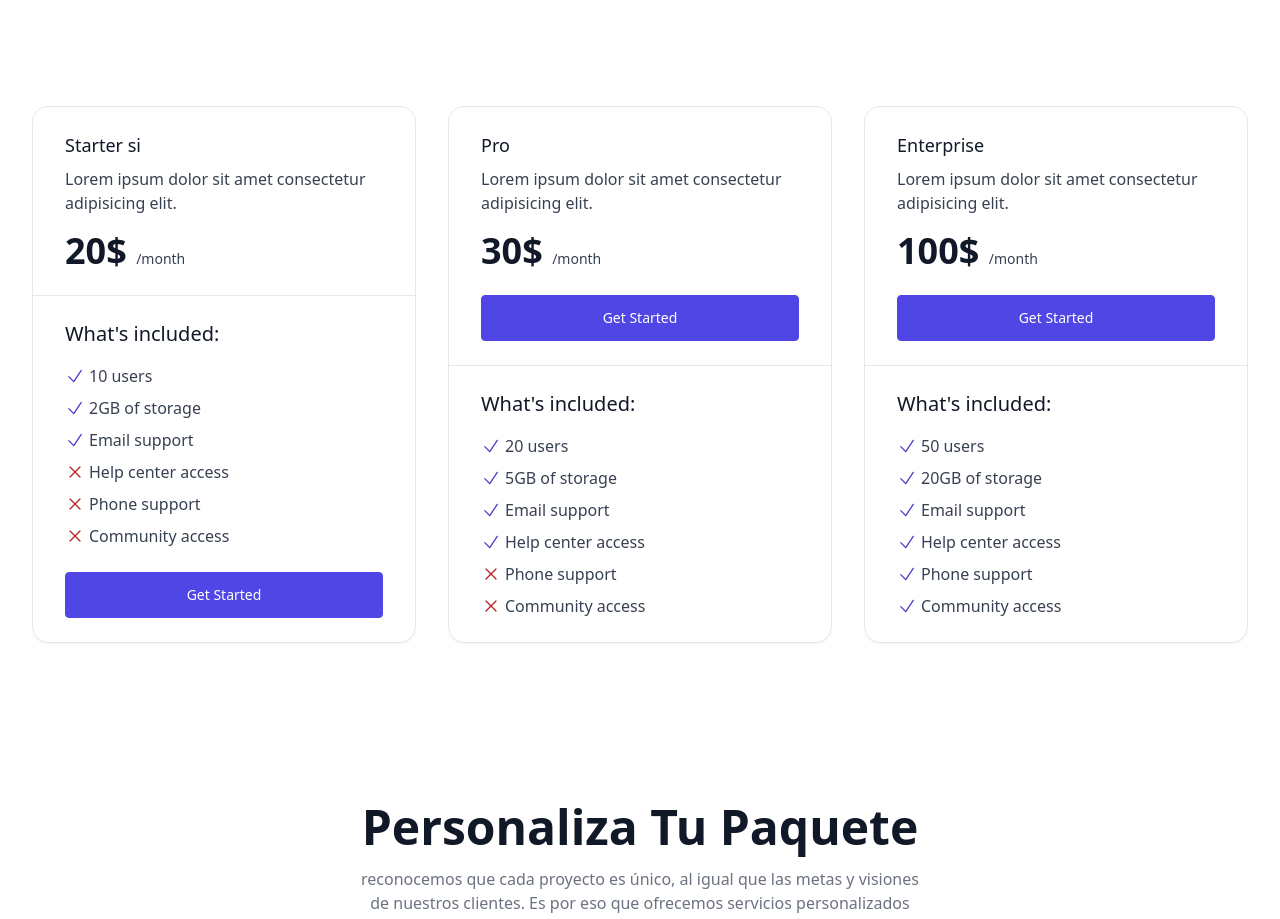
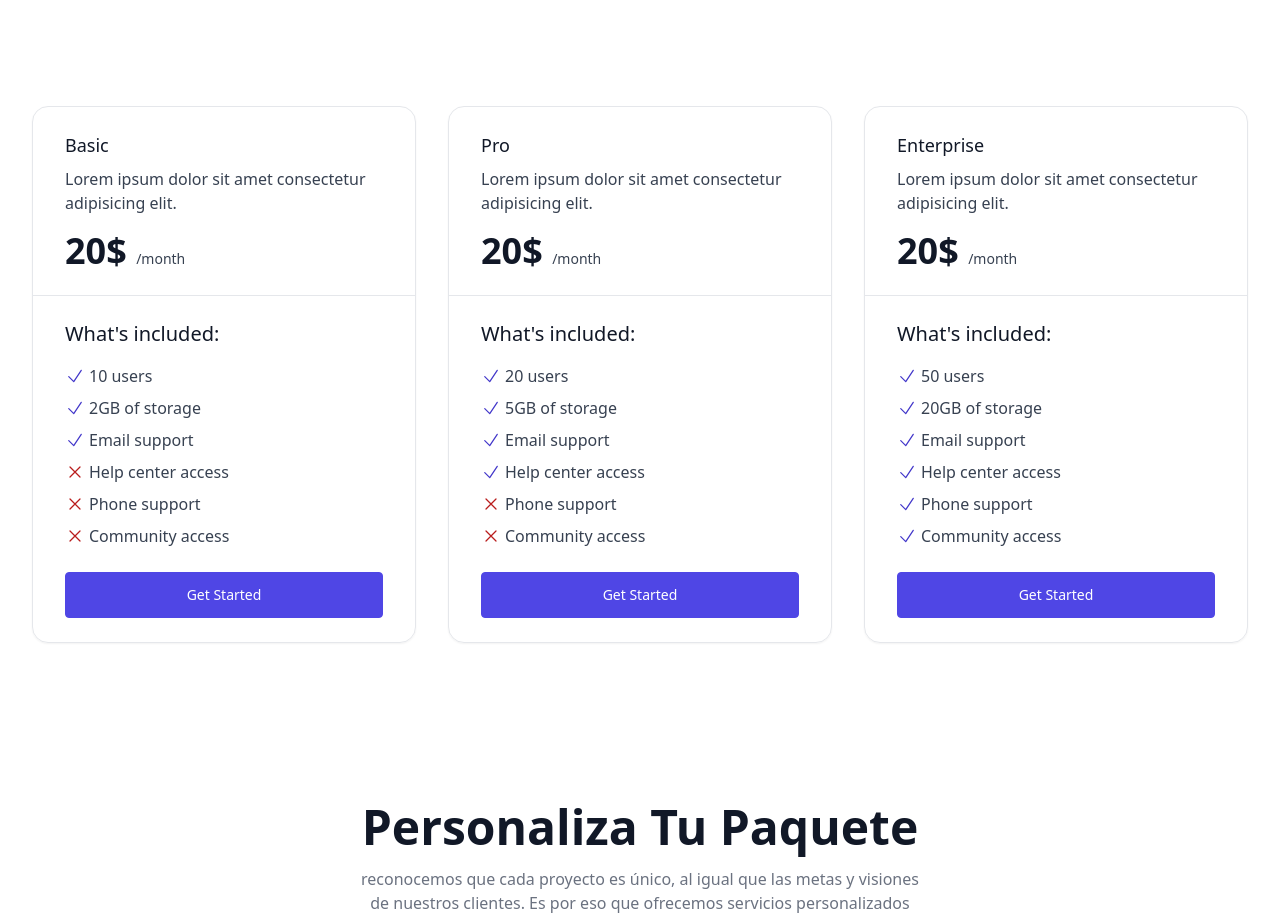
Before and after one commit to lororock/ChangoPro, a Vue app: page / in a window 1280 px wide. Shown: the part 2840-3759 px from the top of the page. Built offline with nearby package versions, Linux system fonts and the light colour scheme; what tailwindcss-animated would draw is missing.

Commit message:
planes getDown

```diff
--- a/src/components/Planes.vue
+++ b/src/components/Planes.vue
@@ -1,4 +1,3 @@
-
 <script setup>
 import { ref, onMounted, onUnmounted } from 'vue';
 
@@ -6,10 +5,11 @@ const isIntersecting = ref(false);
 const elementoRef = ref(null);
 
 onMounted(() => {
+
     const elemento = elementoRef.value;
 
     const opciones = {
-        threshold: 0.8, // Activar el observer cuando al menos el 50% del elemento esté visible
+        threshold: 0.1, // Activar el observer cuando al menos el 50% del elemento esté visible
     };
 
     const observer = new IntersectionObserver((entries) => {
@@ -39,7 +39,7 @@ onMounted(() => {
                     :class="isIntersecting ? 'divide-y divide-gray-200 rounded-2xl border border-gray-200 shadow-sm animate-flip-down animate-once animate-duration-[2000ms] animate-normal' : 'divide-y divide-gray-200 rounded-2xl border border-gray-200 shadow-sm'">
                     <div class="p-6 sm:px-8">
                         <h2 class="text-lg font-medium text-gray-900">
-                            Starter {{ isIntersecting ? 'si' : 'no' }}
+                            Basic
                             <span class="sr-only">Plan</span>
                         </h2>
 
@@ -59,8 +59,8 @@ onMounted(() => {
 
                         <ul class="mt-2 space-y-2 sm:mt-4">
                             <li class="flex items-center gap-1">
-                                <svg xmlns="http://www.w3.org/2000/svg" fill="none" viewBox="0 0 24 24" stroke-width="1.5"
-                                    stroke="currentColor" class="h-5 w-5 text-indigo-700">
+                                <svg xmlns="http://www.w3.org/2000/svg" fill="none" viewBox="0 0 24 24"
+                                    stroke-width="1.5" stroke="currentColor" class="h-5 w-5 text-indigo-700">
                                     <path stroke-linecap="round" stroke-linejoin="round" d="M4.5 12.75l6 6 9-13.5" />
                                 </svg>
 
@@ -68,8 +68,8 @@ onMounted(() => {
                             </li>
 
                             <li class="flex items-center gap-1">
-                                <svg xmlns="http://www.w3.org/2000/svg" fill="none" viewBox="0 0 24 24" stroke-width="1.5"
-                                    stroke="currentColor" class="h-5 w-5 text-indigo-700">
+                                <svg xmlns="http://www.w3.org/2000/svg" fill="none" viewBox="0 0 24 24"
+                                    stroke-width="1.5" stroke="currentColor" class="h-5 w-5 text-indigo-700">
                                     <path stroke-linecap="round" stroke-linejoin="round" d="M4.5 12.75l6 6 9-13.5" />
                                 </svg>
 
@@ -77,8 +77,8 @@ onMounted(() => {
                             </li>
 
                             <li class="flex items-center gap-1">
-                                <svg xmlns="http://www.w3.org/2000/svg" fill="none" viewBox="0 0 24 24" stroke-width="1.5"
-                                    stroke="currentColor" class="h-5 w-5 text-indigo-700">
+                                <svg xmlns="http://www.w3.org/2000/svg" fill="none" viewBox="0 0 24 24"
+                                    stroke-width="1.5" stroke="currentColor" class="h-5 w-5 text-indigo-700">
                                     <path stroke-linecap="round" stroke-linejoin="round" d="M4.5 12.75l6 6 9-13.5" />
                                 </svg>
 
@@ -86,8 +86,8 @@ onMounted(() => {
                             </li>
 
                             <li class="flex items-center gap-1">
-                                <svg xmlns="http://www.w3.org/2000/svg" fill="none" viewBox="0 0 24 24" stroke-width="1.5"
-                                    stroke="currentColor" class="h-5 w-5 text-red-700">
+                                <svg xmlns="http://www.w3.org/2000/svg" fill="none" viewBox="0 0 24 24"
+                                    stroke-width="1.5" stroke="currentColor" class="h-5 w-5 text-red-700">
                                     <path stroke-linecap="round" stroke-linejoin="round" d="M6 18L18 6M6 6l12 12" />
                                 </svg>
 
@@ -95,8 +95,8 @@ onMounted(() => {
                             </li>
 
                             <li class="flex items-center gap-1">
-                                <svg xmlns="http://www.w3.org/2000/svg" fill="none" viewBox="0 0 24 24" stroke-width="1.5"
-                                    stroke="currentColor" class="h-5 w-5 text-red-700">
+                                <svg xmlns="http://www.w3.org/2000/svg" fill="none" viewBox="0 0 24 24"
+                                    stroke-width="1.5" stroke="currentColor" class="h-5 w-5 text-red-700">
                                     <path stroke-linecap="round" stroke-linejoin="round" d="M6 18L18 6M6 6l12 12" />
                                 </svg>
 
@@ -104,8 +104,8 @@ onMounted(() => {
                             </li>
 
                             <li class="flex items-center gap-1">
-                                <svg xmlns="http://www.w3.org/2000/svg" fill="none" viewBox="0 0 24 24" stroke-width="1.5"
-                                    stroke="currentColor" class="h-5 w-5 text-red-700">
+                                <svg xmlns="http://www.w3.org/2000/svg" fill="none" viewBox="0 0 24 24"
+                                    stroke-width="1.5" stroke="currentColor" class="h-5 w-5 text-red-700">
                                     <path stroke-linecap="round" stroke-linejoin="round" d="M6 18L18 6M6 6l12 12" />
                                 </svg>
 
@@ -119,7 +119,8 @@ onMounted(() => {
                     </div>
                 </div>
 
-                <div class="divide-y divide-gray-200 rounded-2xl border border-gray-200 shadow-sm">
+                <div
+                    :class="isIntersecting ? 'divide-y divide-gray-200 rounded-2xl border border-gray-200 shadow-sm animate-flip-down animate-once animate-duration-[2000ms] animate-normal' : 'divide-y divide-gray-200 rounded-2xl border border-gray-200 shadow-sm'">
                     <div class="p-6 sm:px-8">
                         <h2 class="text-lg font-medium text-gray-900">
                             Pro
@@ -129,15 +130,12 @@ onMounted(() => {
                         <p class="mt-2 text-gray-700">Lorem ipsum dolor sit amet consectetur adipisicing elit.</p>
 
                         <p class="mt-2 sm:mt-4">
-                            <strong class="text-3xl font-bold text-gray-900 sm:text-4xl"> 30$ </strong>
+                            <strong class="text-3xl font-bold text-gray-900 sm:text-4xl"> 20$ </strong>
 
                             <span class="text-sm font-medium text-gray-700">/month</span>
                         </p>
 
-                        <a class="mt-4 block rounded border border-indigo-600 bg-indigo-600 px-12 py-3 text-center text-sm font-medium text-white hover:bg-transparent hover:text-indigo-600 focus:outline-none focus:ring active:text-indigo-500 sm:mt-6"
-                            href="#">
-                            Get Started
-                        </a>
+
                     </div>
 
                     <div class="p-6 sm:px-8">
@@ -145,8 +143,8 @@ onMounted(() => {
 
                         <ul class="mt-2 space-y-2 sm:mt-4">
                             <li class="flex items-center gap-1">
-                                <svg xmlns="http://www.w3.org/2000/svg" fill="none" viewBox="0 0 24 24" stroke-width="1.5"
-                                    stroke="currentColor" class="h-5 w-5 text-indigo-700">
+                                <svg xmlns="http://www.w3.org/2000/svg" fill="none" viewBox="0 0 24 24"
+                                    stroke-width="1.5" stroke="currentColor" class="h-5 w-5 text-indigo-700">
                                     <path stroke-linecap="round" stroke-linejoin="round" d="M4.5 12.75l6 6 9-13.5" />
                                 </svg>
 
@@ -198,10 +196,15 @@ onMounted(() => {
                                 <span class="text-gray-700"> Community access </span>
                             </li>
                         </ul>
+                        <a class="mt-4 block rounded border border-indigo-600 bg-indigo-600 px-12 py-3 text-center text-sm font-medium text-white hover:bg-transparent hover:text-indigo-600 focus:outline-none focus:ring active:text-indigo-500 sm:mt-6"
+                            href="#">
+                            Get Started
+                        </a>
                     </div>
                 </div>
 
-                <div class="divide-y divide-gray-200 rounded-2xl border border-gray-200 shadow-sm">
+                <div
+                    :class="isIntersecting ? 'divide-y divide-gray-200 rounded-2xl border border-gray-200 shadow-sm animate-flip-down animate-once animate-duration-[2000ms] animate-normal' : 'divide-y divide-gray-200 rounded-2xl border border-gray-200 shadow-sm'">
                     <div class="p-6 sm:px-8">
                         <h2 class="text-lg font-medium text-gray-900">
                             Enterprise
@@ -211,15 +214,12 @@ onMounted(() => {
                         <p class="mt-2 text-gray-700">Lorem ipsum dolor sit amet consectetur adipisicing elit.</p>
 
                         <p class="mt-2 sm:mt-4">
-                            <strong class="text-3xl font-bold text-gray-900 sm:text-4xl"> 100$ </strong>
+                            <strong class="text-3xl font-bold text-gray-900 sm:text-4xl"> 20$ </strong>
 
                             <span class="text-sm font-medium text-gray-700">/month</span>
                         </p>
 
-                        <a class="mt-4 block rounded border border-indigo-600 bg-indigo-600 px-12 py-3 text-center text-sm font-medium text-white hover:bg-transparent hover:text-indigo-600 focus:outline-none focus:ring active:text-indigo-500 sm:mt-6"
-                            href="#">
-                            Get Started
-                        </a>
+
                     </div>
 
                     <div class="p-6 sm:px-8">
@@ -280,6 +280,10 @@ onMounted(() => {
                                 <span class="text-gray-700"> Community access </span>
                             </li>
                         </ul>
+                        <a class="mt-4 block rounded border border-indigo-600 bg-indigo-600 px-12 py-3 text-center text-sm font-medium text-white hover:bg-transparent hover:text-indigo-600 focus:outline-none focus:ring active:text-indigo-500 sm:mt-6"
+                            href="#">
+                            Get Started
+                        </a>
                     </div>
                 </div>
             </div>
```
